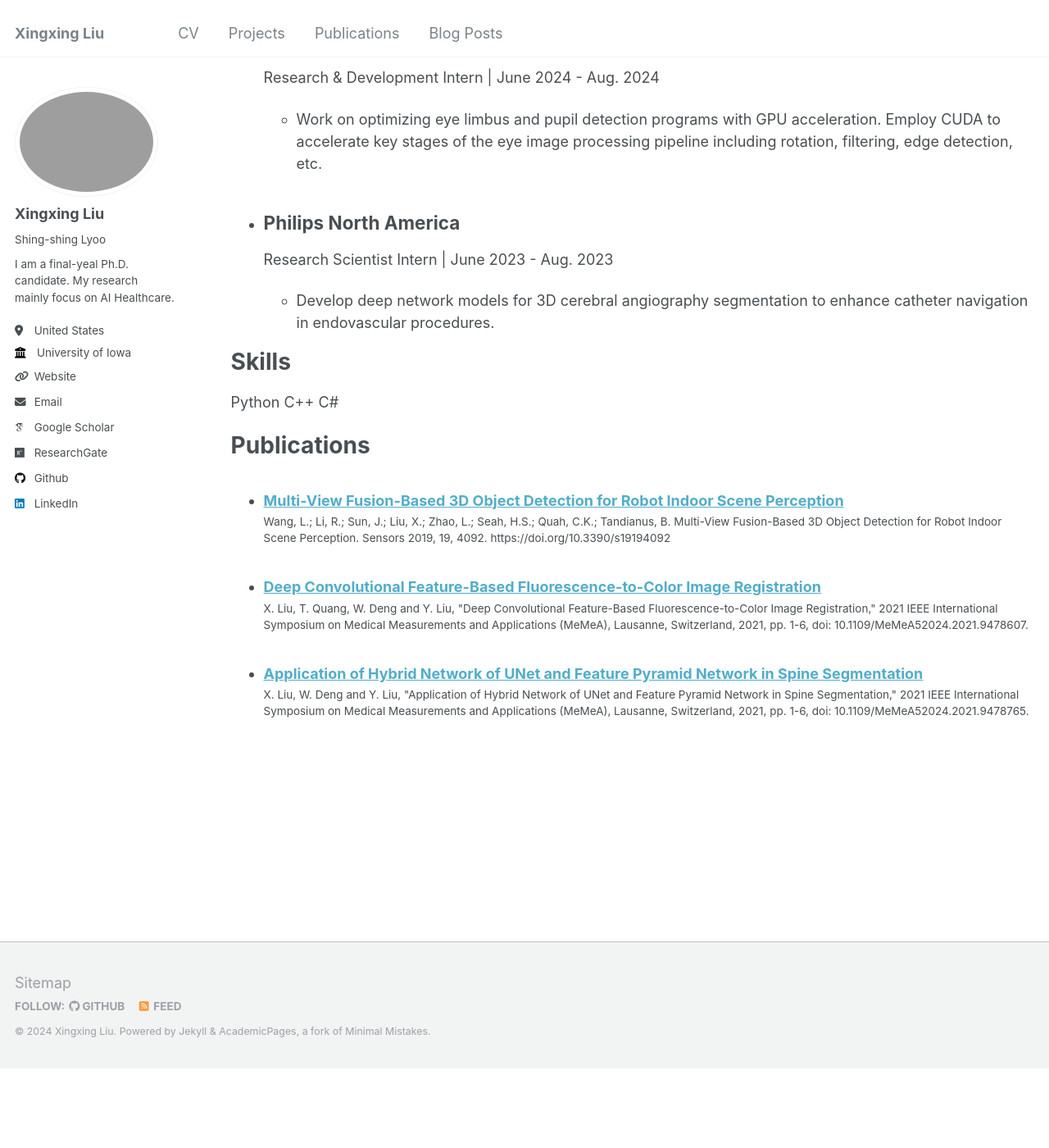
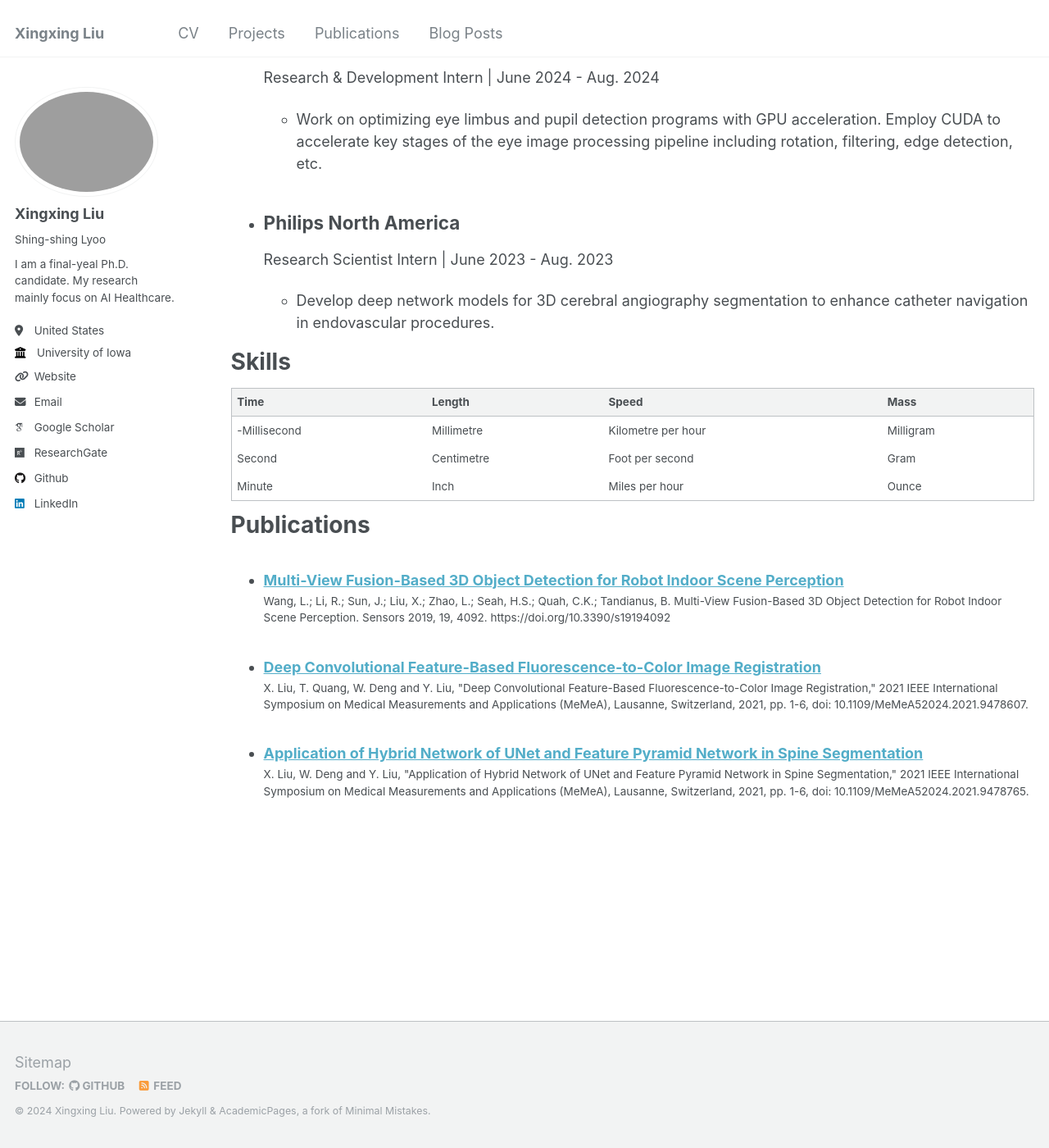
Before and after one commit to xxliu1996/xxliu1996.github.io, a Jekyll site: the page built from _pages/cv.md, in a window 1280 px wide and 1400 px high, scrolled down 671 px. Shown: the whole window at 82% size. Built offline with Jekyll 4.4.1, drawn with Linux system fonts in a browser that asks for light colours; some web fonts are replaced; before the commit the page ends 1974 px from its top, so only the background shows below that.

Commit message:
update CV

```diff
--- a/_pages/cv.md
+++ b/_pages/cv.md
@@ -35,9 +35,18 @@ Research Scientist Intern | June 2023 - Aug. 2023
 
 Skills
 ======
-Python
-C++
-C#
+<style>
+td, th {
+   border: none!important;
+}
+</style>
+
+
+| Time         | Length        | Speed              | Mass         |
+| ------------ | ------------- | ------------------ | ------------ |
+| -Millisecond | Millimetre    | Kilometre per hour | Milligram    |
+| Second       | Centimetre    | Foot per second    | Gram         |
+| Minute       | Inch          | Miles per hour     | Ounce        |
 
 Publications
 ======
```
